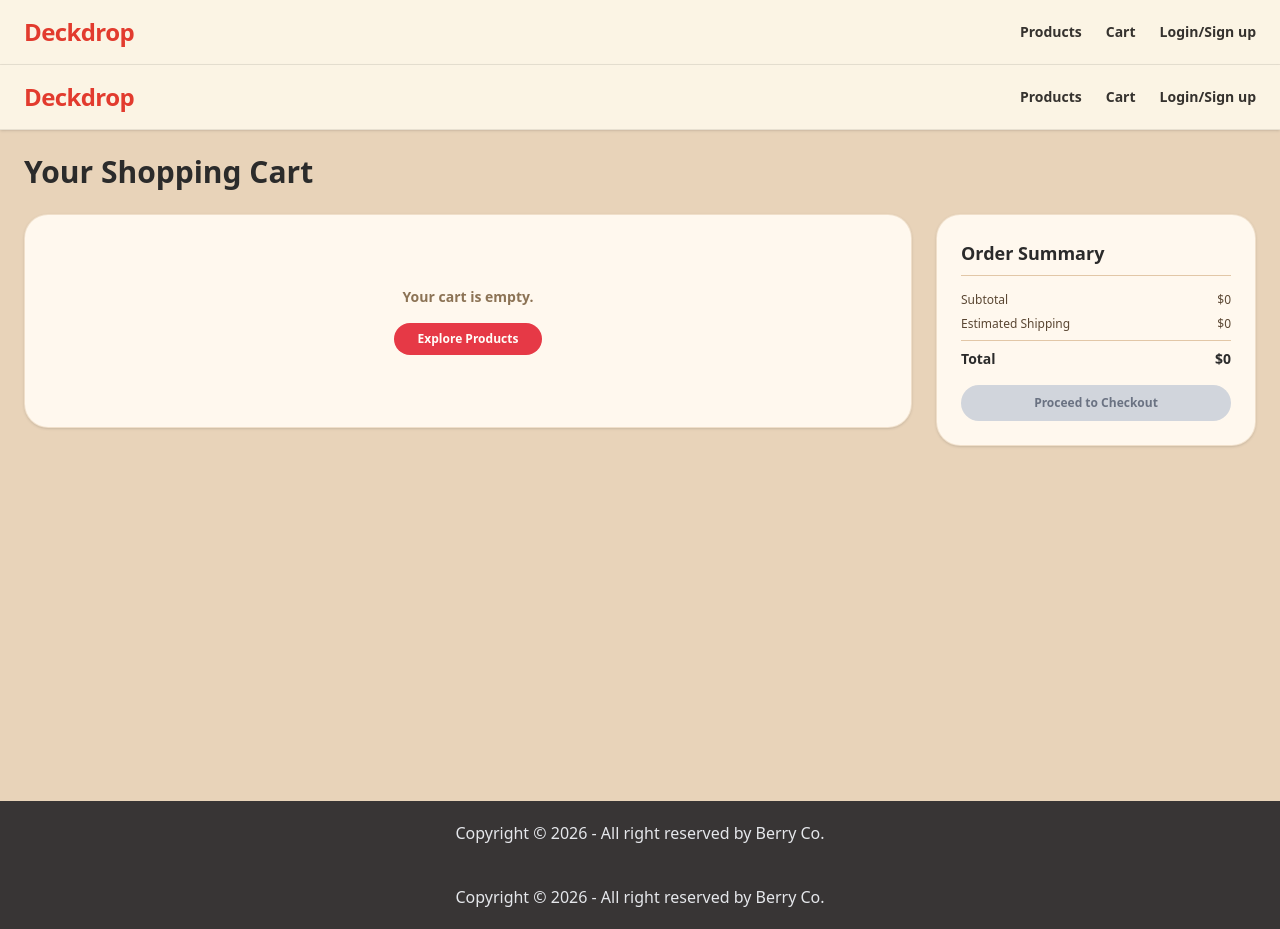
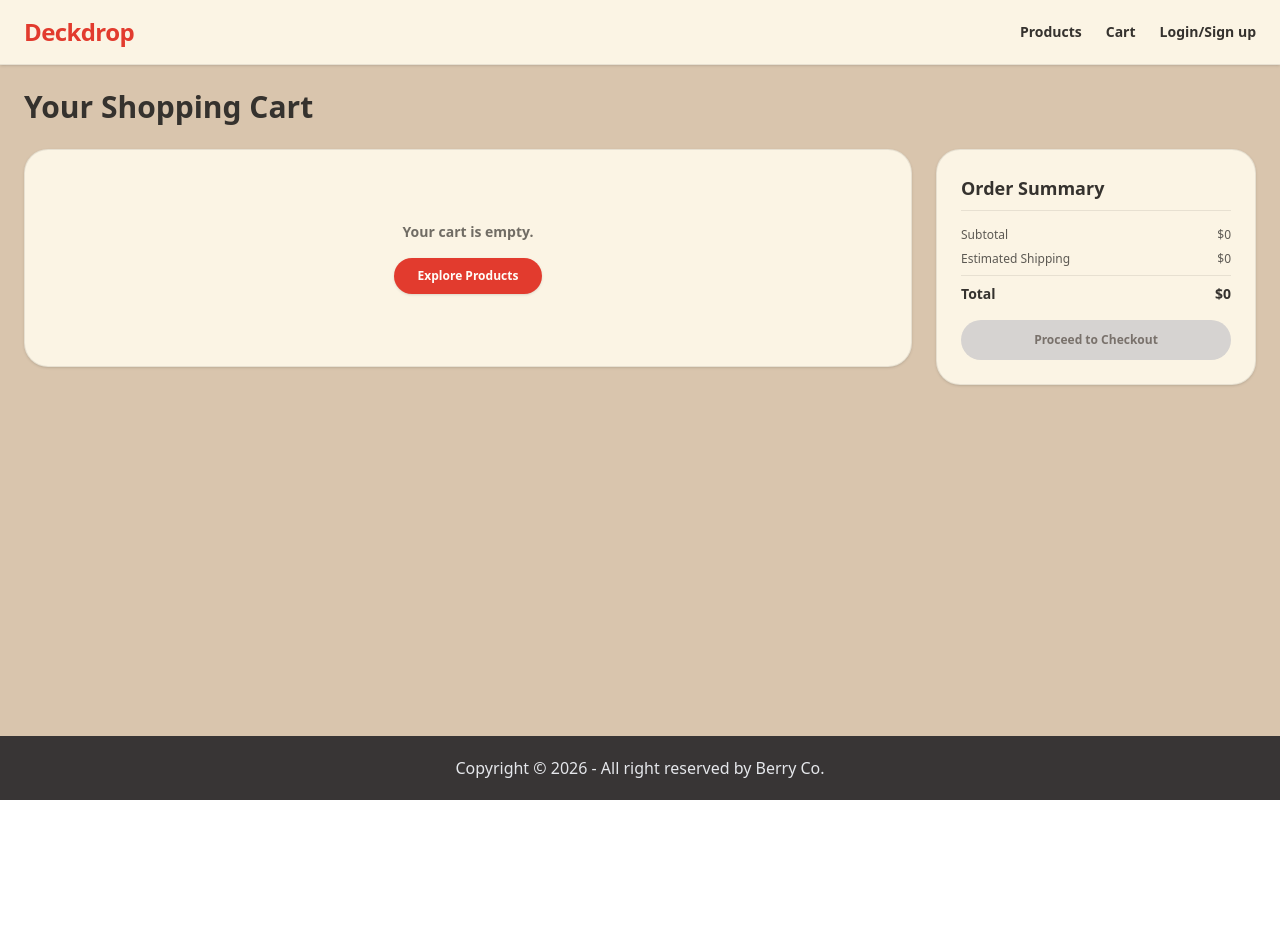
Before and after one commit to AorlYgrasil/Berry-Co., a Next.js app: page /cart in a window 1280 px wide. After the commit the page ends 800 px from the top, so only its background shows below. Built offline with nearby package versions, Linux system fonts and the light colour scheme.

Commit message:
updated cart

```diff
--- a/src/app/cart/page.tsx
+++ b/src/app/cart/page.tsx
@@ -1,8 +1,6 @@
 'use client';
 
 import { useState } from 'react';
-import Navbar from '@/components/ui/navbar';
-import Footer from '@/components/ui/footer';
 import Link from 'next/link';
 
 interface CartItem {
@@ -35,20 +33,18 @@ export default function CartPage() {
   const total = subtotal + shipping;
 
   return (
-    <div className="min-h-screen flex flex-col bg-[#E8D3B9] text-[#2B2B2B]">
-      <Navbar />
-
-      <main className="flex-1 max-w-7xl w-full mx-auto p-6 space-y-6">
-        <h1 className="text-3xl font-black text-[#2B2B2B]">Your Shopping Cart</h1>
+    <main className="max-w-7xl w-full mx-auto p-6 space-y-6">
+      <h1 className="text-3xl font-black text-[#35322E]">Your Shopping Cart</h1>
 
       <div className="flex flex-col lg:flex-row gap-6 items-start">
-          <div className="flex-1 bg-[#FFF8EE] rounded-3xl p-6 shadow-sm border border-[#E2C7A7]/50 w-full space-y-4">
+        {/* Cart Items Section */}
+        <div className="flex-1 bg-[#FBF4E4] rounded-3xl p-6 shadow-sm border border-[#35322E]/10 w-full space-y-4">
           {cart.length === 0 ? (
             <div className="text-center py-12 space-y-4">
-                <p className="text-sm font-semibold text-[#8C7355]">Your cart is empty.</p>
+              <p className="text-sm font-semibold text-[#35322E]/70">Your cart is empty.</p>
               <Link
                 href="/products"
-                  className="inline-block bg-[#E63946] text-white font-bold px-6 py-2 rounded-full text-xs"
+                className="inline-block bg-[#E23B2E] hover:bg-[#B82A20] text-white font-bold px-6 py-2.5 rounded-full text-xs transition shadow-sm"
               >
                 Explore Products
               </Link>
@@ -57,28 +53,32 @@ export default function CartPage() {
             cart.map((item) => (
               <div
                 key={item.id}
-                  className="flex items-center justify-between bg-[#EAD1B3]/40 border border-[#E8D3B9] rounded-2xl p-4 gap-4"
+                className="flex items-center justify-between bg-[#F3E4C8]/50 border border-[#35322E]/10 rounded-2xl p-4 gap-4"
               >
                 <div className="flex items-center gap-4">
-                    <div className="w-16 h-16 bg-[#EAD1B3] rounded-xl flex items-center justify-center text-[10px] text-[#8C7355] font-bold">
+                  <div className="w-16 h-16 bg-[#F3E4C8] rounded-xl flex items-center justify-center text-[10px] text-[#35322E]/60 font-bold">
                     Image
                   </div>
                   <div>
-                      <h3 className="font-bold text-sm text-[#2B2B2B]">{item.name}</h3>
-                      <p className="text-xs text-[#8C7355]">{item.category}</p>
-                      <p className="font-extrabold text-sm text-black mt-1">${item.price}</p>
+                    <h3 className="font-bold text-sm text-[#35322E]">{item.name}</h3>
+                    <p className="text-xs text-[#35322E]/70">{item.category}</p>
+                    <p className="font-extrabold text-sm text-[#35322E] mt-1">${item.price}</p>
                   </div>
                 </div>
 
                 <div className="flex items-center gap-3">
-                    <div className="flex items-center bg-[#FFF8EE] border border-[#C5A880] rounded-full px-2 py-1 gap-3 text-xs font-bold">
-                      <button onClick={() => updateQuantity(item.id, -1)} className="hover:text-[#E63946]">-</button>
+                  <div className="flex items-center bg-[#FBF4E4] border border-[#35322E]/20 rounded-full px-3 py-1 gap-3 text-xs font-bold">
+                    <button onClick={() => updateQuantity(item.id, -1)} className="hover:text-[#E23B2E]">
+                      -
+                    </button>
                     <span>{item.quantity}</span>
-                      <button onClick={() => updateQuantity(item.id, 1)} className="hover:text-[#E63946]">+</button>
+                    <button onClick={() => updateQuantity(item.id, 1)} className="hover:text-[#E23B2E]">
+                      +
+                    </button>
                   </div>
                   <button
                     onClick={() => removeFromCart(item.id)}
-                      className="text-xs text-[#E63946] font-bold hover:underline"
+                    className="text-xs text-[#E23B2E] font-bold hover:underline"
                   >
                     Remove
                   </button>
@@ -88,10 +88,13 @@ export default function CartPage() {
           )}
         </div>
 
-          <aside className="w-full lg:w-80 bg-[#FFF8EE] rounded-3xl p-6 shadow-sm border border-[#E2C7A7]/50 space-y-4">
-            <h2 className="text-lg font-bold text-[#2B2B2B] border-b border-[#E2C7A7] pb-2">Order Summary</h2>
+        {/* Order Summary Sidebar */}
+        <aside className="w-full lg:w-80 bg-[#FBF4E4] rounded-3xl p-6 shadow-sm border border-[#35322E]/10 space-y-4">
+          <h2 className="text-lg font-bold text-[#35322E] border-b border-[#35322E]/10 pb-2">
+            Order Summary
+          </h2>
 
-            <div className="space-y-2 text-xs font-medium text-[#5A4632]">
+          <div className="space-y-2 text-xs font-medium text-[#35322E]/80">
             <div className="flex justify-between">
               <span>Subtotal</span>
               <span>${subtotal}</span>
@@ -100,7 +103,7 @@ export default function CartPage() {
               <span>Estimated Shipping</span>
               <span>${shipping}</span>
             </div>
-              <div className="flex justify-between font-bold text-sm text-[#2B2B2B] pt-2 border-t border-[#E2C7A7]">
+            <div className="flex justify-between font-bold text-sm text-[#35322E] pt-2 border-t border-[#35322E]/10">
               <span>Total</span>
               <span>${total}</span>
             </div>
@@ -108,10 +111,10 @@ export default function CartPage() {
 
           <Link
             href={cart.length > 0 ? '/checkout' : '#'}
-              className={`w-full block text-center font-bold py-2.5 rounded-full text-xs transition-colors ${
+            className={`w-full block text-center font-bold py-3 rounded-full text-xs transition ${
               cart.length > 0
-                  ? 'bg-[#E63946] text-white hover:bg-[#c92a37]'
-                  : 'bg-gray-300 text-gray-500 cursor-not-allowed'
+                ? 'bg-[#E23B2E] hover:bg-[#B82A20] text-white shadow-sm'
+                : 'bg-stone-300 text-stone-500 cursor-not-allowed'
             }`}
           >
             Proceed to Checkout
@@ -119,8 +122,5 @@ export default function CartPage() {
         </aside>
       </div>
     </main>
-
-      <Footer />
-    </div>
   );
 }
```
Lines whose indentation alone changed are shown as unchanged.
